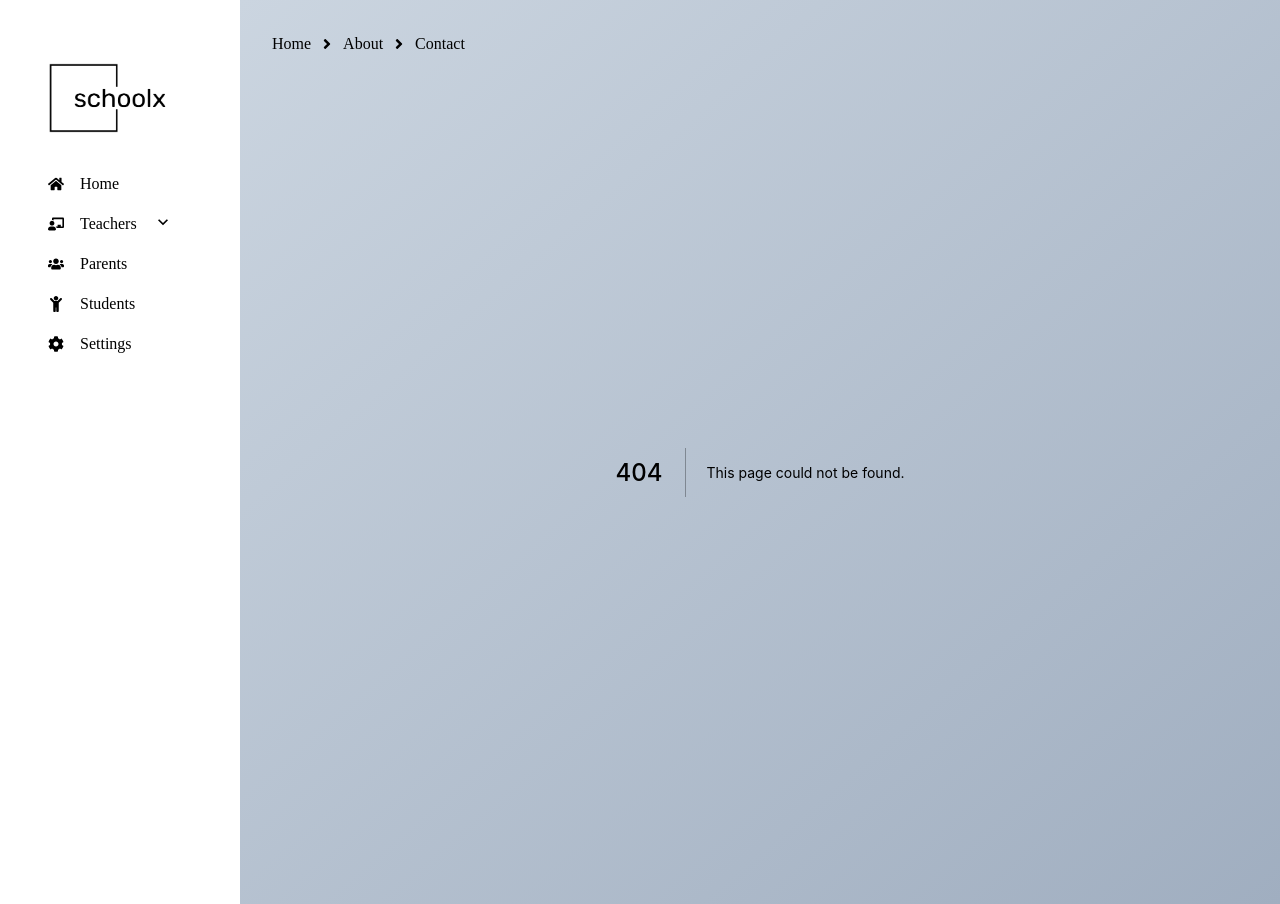
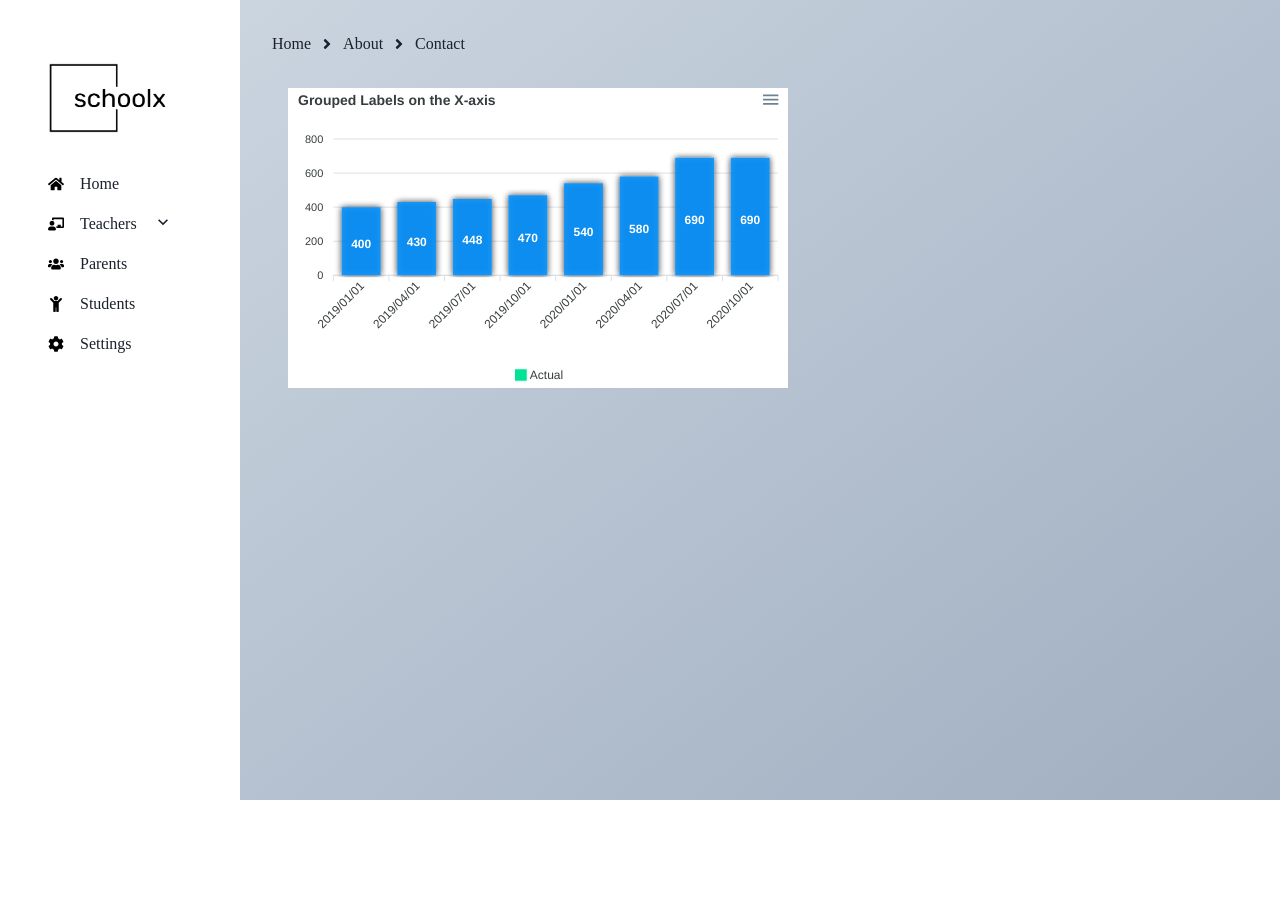
Before and after one commit to feeltrig/Schoolx, a Next.js app: page /teacherPerformance in a window 1280 px wide. Before the commit this address had no page. After the commit the page ends 800 px from the top, so only its background shows below. Built offline with nearby package versions, Linux system fonts and the light colour scheme.

Commit message:
wip npm installs

```diff
--- a/components/CustomFormError/CustomFormError.jsx
+++ b/components/CustomFormError/CustomFormError.jsx
@@ -1,7 +1,7 @@
 import {FormErrorMessage, Text} from "@chakra-ui/react";
 
 const CustomFormError = ({errors, fieldName, touchFields}) => {
-  return errors[fieldName] ? (
+  return errors[fieldName] && touchFields ? (
     <Text fontSize={"0.8rem"} color="red">
       {errors[fieldName]}
     </Text>
--- a/components/CustomSelectField/CustomSelectField.js
+++ b/components/CustomSelectField/CustomSelectField.js
@@ -5,6 +5,8 @@ const CustomSelectField = (props) => {
   const {list, placeholder, onChange, customHandleChange, name} = props;
   return (
     <Select
+      shadow={"md"}
+      bg="white"
       onChange={(e) => {
         onChange && onChange(e);
         customHandleChange !== undefined && customHandleChange(name)(e);
--- a/components/Sidebar/Sidebar.js
+++ b/components/Sidebar/Sidebar.js
@@ -67,7 +67,7 @@ const Sidebar = (props) => {
                       <AccordionIcon />
                     </HStack>
                   </AccordionButton>
-                  <AccordionPanel p={0} bg={"gray.100"}>
+                  <AccordionPanel p={0} py={"1rem"} bg={"gray.100"}>
                     {items.subLinks.map((sublink, sublinkindex) => (
                       <AccordionButton>
                         <Link
--- a/components/addTeacher/CustomInputField.jsx
+++ b/components/addTeacher/CustomInputField.jsx
@@ -17,7 +17,7 @@ const CustomInputField = (props) => {
   } = props;
 
   return (
-    <VStack flex={1} minW={"20rem"}>
+    <VStack align={"start"} flex={1} minW={"20rem"}>
       <Text fontSize={"0.9rem"} as={"label"} htmlFor="firstName">
         {title}
       </Text>
--- /dev/null
+++ b/components/charts/CustomChart.jsx
@@ -0,0 +1,27 @@
+import React from "react";
+import dynamic from "next/dynamic";
+import {Center} from "@chakra-ui/react";
+const Chart = dynamic(() => import("react-apexcharts"), {ssr: false});
+
+const CustomChart = (props) => {
+  const {options, type} = props;
+
+  return (
+    <Center
+      style={{
+        width: "max-content",
+        padding: "1rem",
+      }}
+    >
+      <Chart
+        options={options.options}
+        series={options.series}
+        type={type}
+        width={500}
+        height={300}
+      />
+    </Center>
+  );
+};
+
+export default CustomChart;
--- a/package.json
+++ b/package.json
@@ -12,7 +12,7 @@
     "@chakra-ui/react": "^2.3.2",
     "@emotion/react": "^11.10.4",
     "@emotion/styled": "^11.10.4",
-    "apexcharts": "^3.35.5",
+    "apexcharts": "^3.41.1",
     "axios": "^1.4.0",
     "chart.js": "^3.9.1",
     "faker": "^6.6.6",
@@ -20,7 +20,7 @@
     "framer-motion": "^6.5.1",
     "next": "12.1.4",
     "react": "18.0.0",
-    "react-apexcharts": "^1.4.0",
+    "react-apexcharts": "^1.4.1",
     "react-chartjs-2": "^4.3.1",
     "react-dom": "18.0.0",
     "react-icons": "^4.4.0",
--- /dev/null
+++ b/pages/teacherPerformance.jsx
@@ -0,0 +1,83 @@
+import React from "react";
+import CustomChart from "../components/charts/CustomChart";
+
+const teacherPerformance = () => {
+  const options = {
+    series: [
+      {
+        name: "sales",
+        data: [
+          {
+            x: "2019/01/01",
+            y: 400,
+          },
+          {
+            x: "2019/04/01",
+            y: 430,
+          },
+          {
+            x: "2019/07/01",
+            y: 448,
+          },
+          {
+            x: "2019/10/01",
+            y: 470,
+          },
+          {
+            x: "2020/01/01",
+            y: 540,
+          },
+          {
+            x: "2020/04/01",
+            y: 580,
+          },
+          {
+            x: "2020/07/01",
+            y: 690,
+          },
+          {
+            x: "2020/10/01",
+            y: 690,
+          },
+        ],
+      },
+    ],
+    options: {
+      legend: {
+        show: true,
+        showForSingleSeries: true,
+        customLegendItems: ["Actual"],
+        markers: {
+          fillColors: ["#00E396"],
+        },
+      },
+      chart: {
+        type: "bar",
+
+        background: "white",
+        dropShadow: {
+          enabled: true,
+          enabledOnSeries: undefined,
+          top: 0,
+          left: 0,
+          blur: 3,
+          color: "#000",
+          opacity: 0.5,
+        },
+      },
+      xaxis: {
+        type: "category",
+      },
+      title: {
+        text: "Grouped Labels on the X-axis",
+      },
+    },
+  };
+  return (
+    <div>
+      <CustomChart options={options} type={"bar"} />
+    </div>
+  );
+};
+
+export default teacherPerformance;
```
Also changed, not shown: pages/addTeacher.jsx (+15 -31 lines), 2 other files (tests, documents, lock files or other folders).
